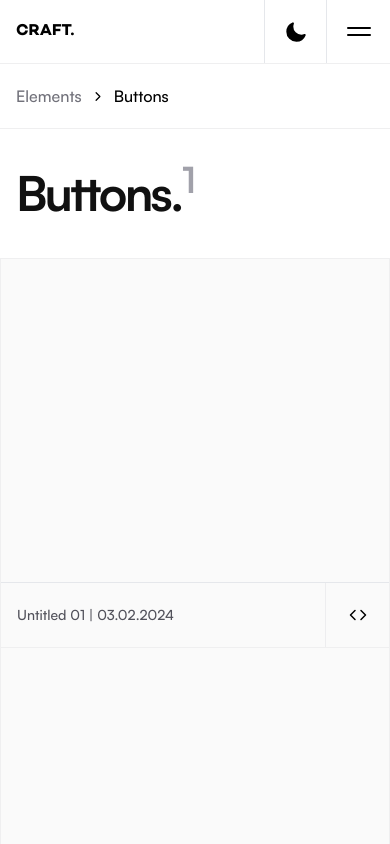
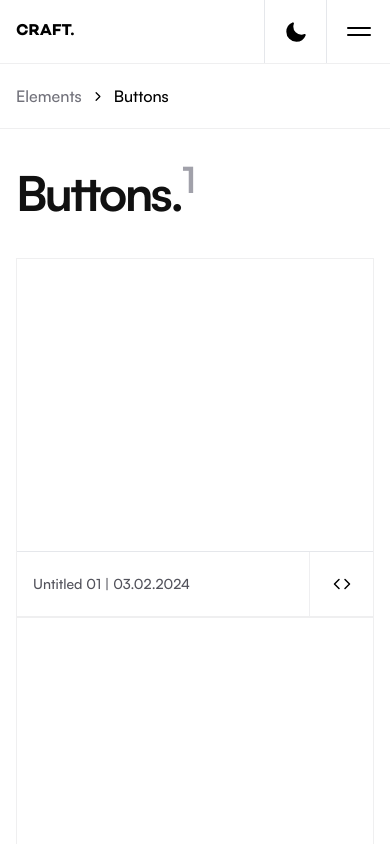
Before and after one commit to Jeff-Maina/craft, a Next.js app: page /elements/buttons in a window 390 px wide. Shown: the top 844 px of the page. Built offline with nearby package versions, Linux system fonts and the light colour scheme.

Commit message:
Remove button card bg

```diff
--- a/src/app/(pages)/elements/buttons/examples/Button001/Button001.tsx
+++ b/src/app/(pages)/elements/buttons/examples/Button001/Button001.tsx
@@ -6,7 +6,7 @@ const Button001 = () => {
     <ButtonCard
       date="03.02.2024"
       index={1}
-      className="md:border border-zinc-200/60"
+      className="md:border border-t border-zinc-200/60 border-r border-l"
       codeBlock={codeblock}
     >
       <button></button>
--- a/src/app/(pages)/elements/buttons/examples/ButtonCard.tsx
+++ b/src/app/(pages)/elements/buttons/examples/ButtonCard.tsx
@@ -15,7 +15,13 @@ interface ButtonProps {
   index: number;
 }
 
-const ButtonCard: FC<ButtonProps> = ({ children, codeBlock, className,date,index }) => {
+const ButtonCard: FC<ButtonProps> = ({
+  children,
+  codeBlock,
+  className,
+  date,
+  index,
+}) => {
   const [isModalActive, setModalActive] = useState(false);
   // toggle modal;
   const toggleModal = () => setModalActive(!isModalActive);
@@ -28,12 +34,14 @@ const ButtonCard: FC<ButtonProps> = ({ children, codeBlock, className,date,index
 
   return (
     <article
-      className={`w-full aspect-square  bg-zinc-50  flex flex-col justify-between pt-4 ${className} font-satoshi-medium`}
+      className={`w-full aspect-square  flex flex-col justify-between pt-4 ${className} font-satoshi-medium`}
     >
       <div className="p-4">{children}</div>
       <div className="flex justify-between w-full items-center border-t">
         <div className="p-4">
-          <p className="text-zinc-600 text-sm">Untitled 0{index} | {date}</p>
+          <p className="text-zinc-600 text-sm">
+            Untitled 0{index} | {date}
+          </p>
         </div>
         <button
           onClick={toggleModal}
--- a/src/app/(pages)/elements/buttons/page.tsx
+++ b/src/app/(pages)/elements/buttons/page.tsx
@@ -12,7 +12,7 @@ const PageOptions: Pageprops = {
 const Buttons = () => {
   return (
     <PageLayout pageOptions={PageOptions}>
-      <section className="w-full h-full border border-zinc-200/60 lg:border-zinc-200 grid md:grid-cols-2 lg:grid-cols-3 divide-y md:divide-y-0 divide-zinc-200/60 lg:divide-zinc-200">
+      <section className="px-4 lg:px-0 w-full h-full lg:border border-zinc-200/60 lg:border-zinc-200 grid md:grid-cols-2 lg:grid-cols-3 divide-y md:divide-y-0 divide-zinc-200/60 lg:divide-zinc-200">
         {ButtonsList.map((button, index) =><div key={index} className="">{button}</div> )}
       </section>
     </PageLayout>
```
